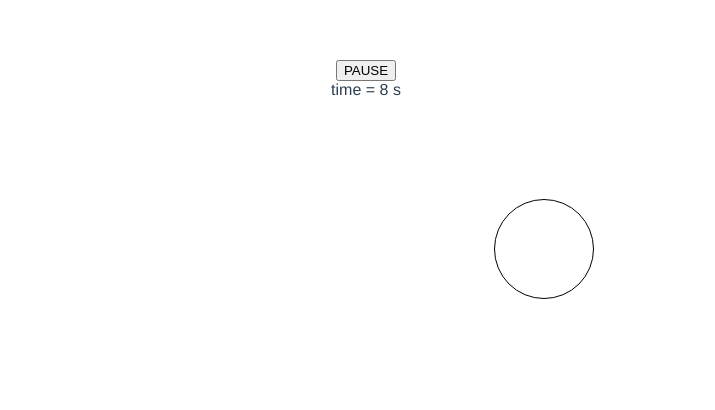
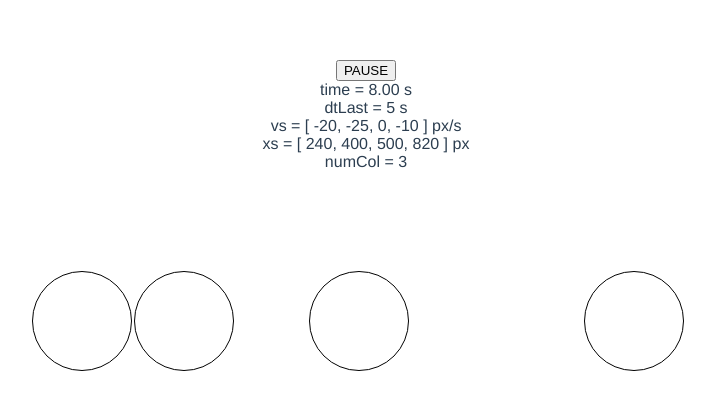
Before and after one commit to pknipp/collisions, a Vue app: page / in a window 1280 px wide. Shown: the top 410 px of the page, without its empty margins (274-989 px from the left). Built offline with nearby package versions, Linux system fonts and the light colour scheme.

Commit message:
Get things to work properly when hard-wired for n = 4.

```diff
--- a/src/App.vue
+++ b/src/App.vue
@@ -3,9 +3,35 @@
     <!-- <img alt="Vue logo" src="./assets/logo.png" /> -->
     <!-- <HelloWorld msg="Welcome to my very first Vue.js App" /> -->
     <button @click="running = !running">{{running ? "PAUSE" : "START"}}</button>
-    <div>time = {{time.toFixed(Math.round(Math.log10(1000/dt)))}} s</div>
+    <div>time = {{time.toFixed(2)}} s</div>
+    <div>dtLast = {{dtLast / 1000}} s</div>
+    <div>vs = {{vs}} px/s</div>
+    <div>xs = {{xs}} px</div>
+    <div>numCol = {{numCol}}</div>
     <div class="container" height="800px" width="1200px">
-      <div class="dot" v-bind:style="{left:100 * time + 'px', transitionDuration: dt / 1000 + 's'
+      <div class="dot" v-bind:style="{
+        left:xs[0] + 'px',
+        height: diameter + 'px',
+        width: diameter + 'px',
+        transitionDuration: 1 * dtNext / 1000 + 's'
+      }"></div>
+      <div class="dot" v-bind:style="{
+        left:xs[1] + 'px',
+        height: diameter + 'px',
+        width: diameter + 'px',
+        transitionDuration: 1 * dtNext / 1000 + 's'
+      }"></div>
+      <div class="dot" v-bind:style="{
+        left:xs[2] + 'px',
+        height: diameter + 'px',
+        width: diameter + 'px',
+        transitionDuration: 1 * dtNext / 1000 + 's'
+      }"></div>
+      <div class="dot" v-bind:style="{
+        left:xs[3] + 'px',
+        height: diameter + 'px',
+        width: diameter + 'px',
+        transitionDuration: 1 * dtNext / 1000 + 's'
       }"></div>
     </div>
   </div>
@@ -21,20 +47,50 @@ export default {
   // },
   data() {
     return {
-      interval: null,
+      timeout: null,
+      dtNext: 0,
       time: 0,
-      dt: 1000,
+      dtLast: null,
+      xs: [300, 500, 700, 900],
+      vs: [0, -20, -25, -10],
+      diameter: 100,
+      numCol: 0,
       running: true
     }
   },
   beforeDestroy() {
     // prevent memory leak
-    clearInterval(this.interval)
+    clearTimeout(this.timeout)
   },
   methods: {
     increment: function () {
-      this.time += this.running ? this.dt / 1000 : 0;
-      setTimeout(this.increment, this.dt);
+      // "numCol" means the number of the next collision, w/1-based counting
+      if (this.numCol > 0) {
+        this.dtLast = this.dtNext;
+        if (this.numCol === 1) {
+          this.dtNext = 1000 * (this.xs[1] - this.xs[0] - this.diameter) / (this.vs[0] - this.vs[1]);
+        }
+        if (this.numCol === 2) {
+          this.dtNext = 1000 * (this.xs[2] - this.xs[1] - this.diameter) / (this.vs[1] - this.vs[2]);
+        }
+        if (this.numCol === 3) {
+          this.dtNext = 1000 * (this.xs[3] - this.xs[2] - this.diameter) / (this.vs[2] - this.vs[3]);
+        }
+        this.xs[0] += this.vs[0] * this.dtNext / 1000;
+        this.xs[1] += this.vs[1] * this.dtNext / 1000;
+        this.xs[2] += this.vs[2] * this.dtNext / 1000;
+        this.xs[3] += this.vs[3] * this.dtNext / 1000;
+        if (this.numCol === 1) {
+          [this.vs[0], this.vs[1]] = [this.vs[1], this.vs[0]];
+        }
+        if (this.numCol === 2) {
+          [this.vs[1], this.vs[2]] = [this.vs[2], this.vs[1]];
+        }
+        this.time += this.running ? this.dtNext / 1000 : 0;
+      }
+      this.numCol++;
+      console.log(this.numCol, this.dtLast, this.dtNext, this.xs, this.vs);
+      if (this.numCol < 4) this.timeout = setTimeout(this.increment, this.dtNext);
     }
   },
   created() {this.increment()}
@@ -66,8 +122,6 @@ export default {
   border-style: solid;
   border-color: black;
   border-radius: 50%;
-  height: 100px;
-  width: 100px;
   top: 100px;
   transition-timing-function: linear;
   transition-property: all;
```
